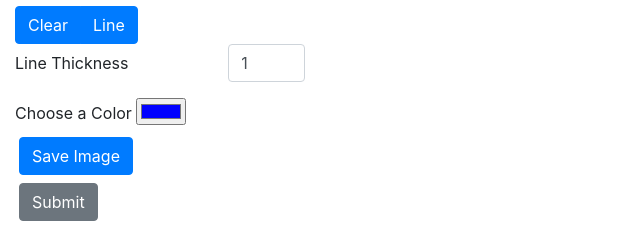
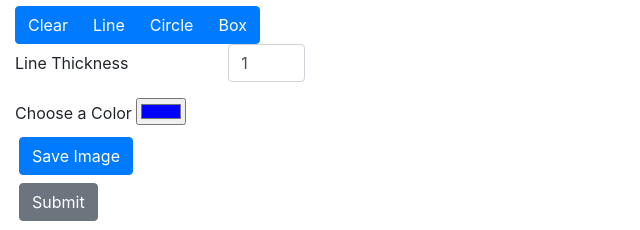
Before and after one commit to VinnyLin72/nentindoe, a Flask app: template nentindoe/templates/mainDraw.html in a window 1280 px wide. Shown: the part 658-888 px from the top of the page, without its empty margins (0-640 px from the left). Run offline with Flask 2, Linux system fonts and the light colour scheme; the template is opened without the code that fills it, so the values that code supplies are empty; some libraries are stand-ins or nearby versions.

Commit message:
added more fxns

```diff
--- a/nentindoe/static/draw.js
+++ b/nentindoe/static/draw.js
@@ -2,6 +2,8 @@ var board = document.getElementById("slate");
 var draw = board.getContext("2d");
 var wipe = document.getElementById("clear");
 var line = document.getElementById("line");
+var circle = document.getElementById("circle");
+var box = document.getElementById("box");
 var stroke = document.getElementById("strokewidth");
 var maincolor = document.getElementById("colorp");
 var imgurl = document.getElementById("imgurl");
@@ -49,6 +51,28 @@ var driver = function(e) {
 	    console.log("closing path");
 	}
     }
+    else if (mode == "circle") {
+	if (e.type == "mousedown") {
+	    draw.arc(e.offsetX, e.offsetY,thickness, 0, 2 * Math.PI);
+	}
+    }
+    else if (mode == "box") {
+	var startx = 0;
+	var starty = 0;
+	var endx = 0;
+	var endy = 0;
+	if (e.type == "mousedown") {
+	    startx = e.offsetX;
+	    starty = e.offsetY;
+	}
+	if (e.type == "mouseup") {
+	    endx = e.offsetX;
+	    endy = e.offsetY;
+	    draw.rect(startx, starty, endx, endy);
+	    draw.stroke();
+	    draw.fill();
+	}
+    }
 }
 
 board.addEventListener("mousedown", driver);
@@ -76,6 +100,31 @@ var zip = function() {
 
 line.addEventListener("mousedown", zip);
 
+//circle fxn
+var round = function() {
+    if (mode != "circle") {
+	mode = "circle";
+	draw.beginPath();
+    }
+    else {
+	mode = "draw";
+    }
+}
+
+circle.addEventListener("mousedown", round);
+
+//box fxn
+var square = function() {
+    if (mode != "box") {
+	mode = "box";
+	draw.beginPath();
+    }
+    else {
+	mode = "draw";
+    }
+}
+
+box.addEventListener("mousedown", square);
 
 //update stroke length
 var update = function() {
--- a/nentindoe/templates/mainDraw.html
+++ b/nentindoe/templates/mainDraw.html
@@ -14,6 +14,8 @@
     <div class="btn-group">
         <button type="button" name="button" id="clear" class="btn btn-primary"> Clear </button>
         <button type="button" name="button" id="line" class="btn btn-primary"> Line </button>
+	<button type="button" name="button" id="circle" class="btn btn-primary"> Circle </button>
+	<button type="button" name="button" id="box" class="btn btn-primary"> Box </button>
 
     </div>
     <div class="form-group row">
```
